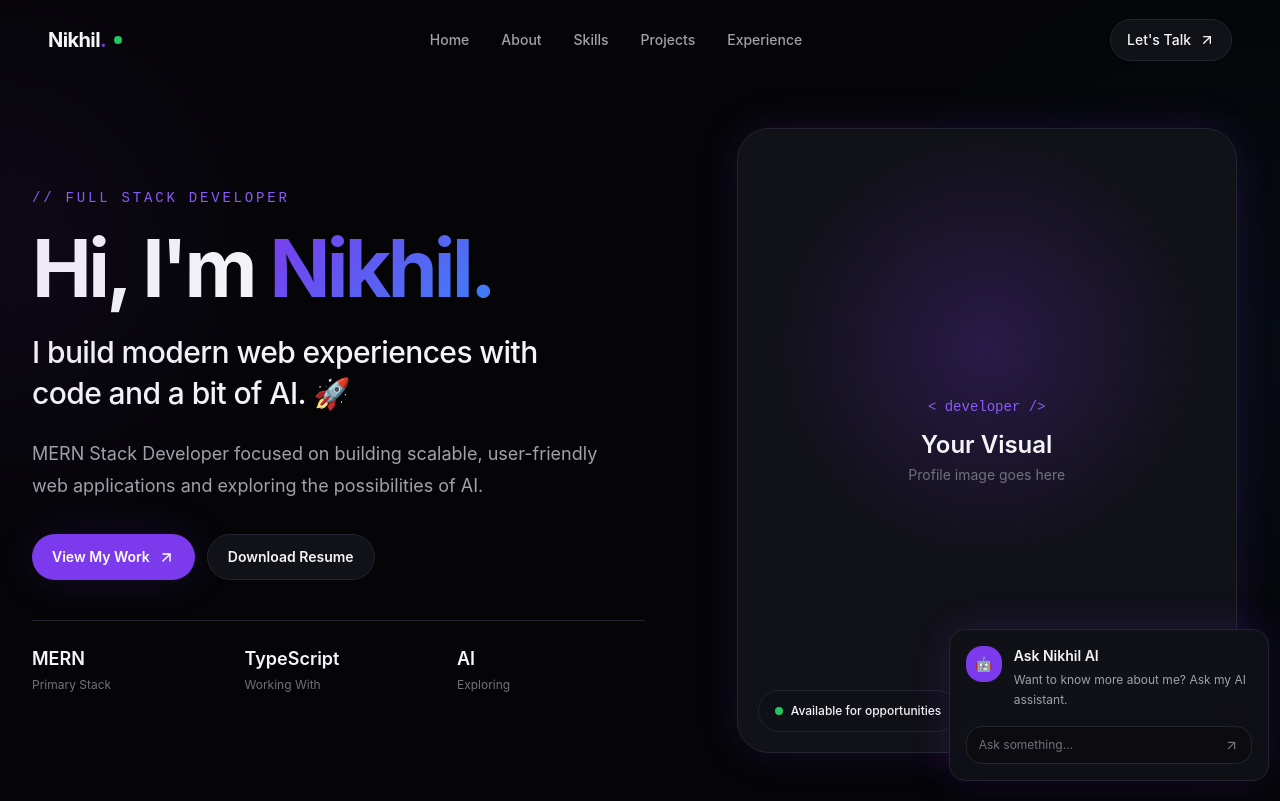
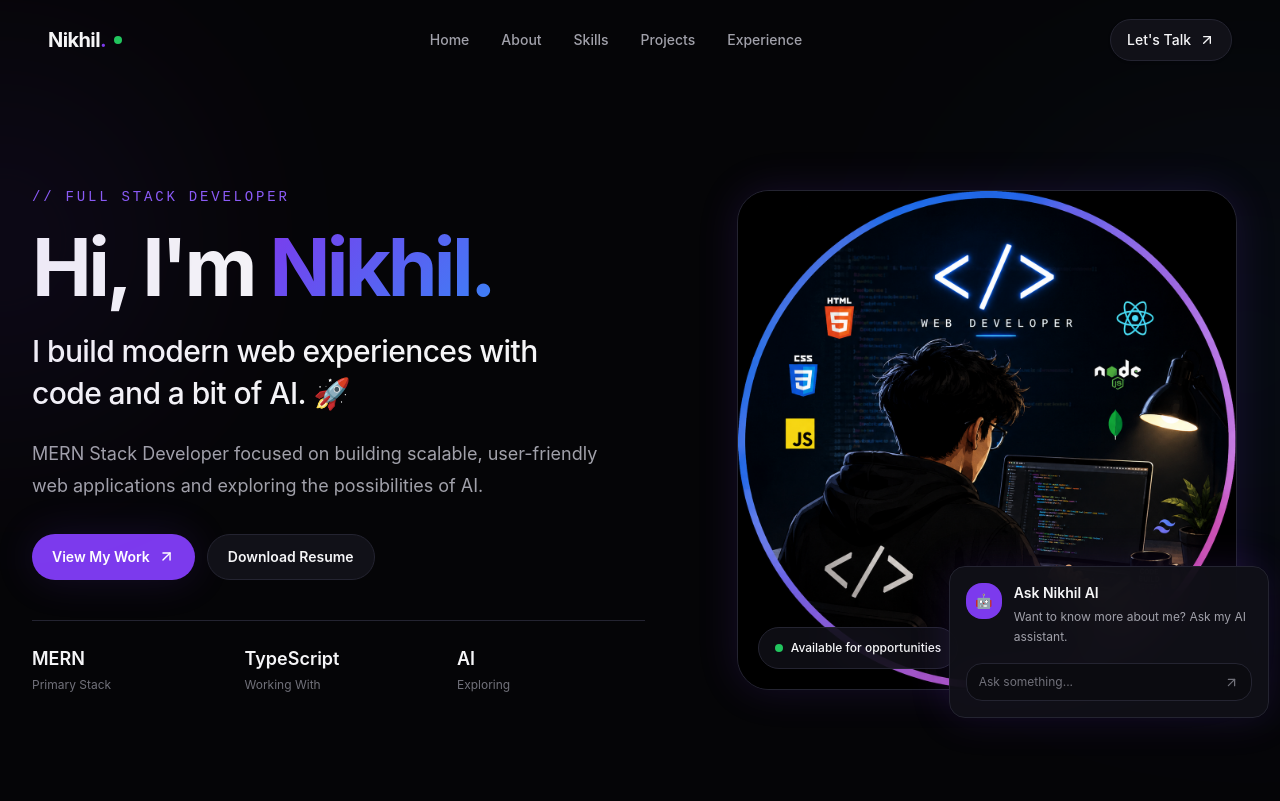
Before and after one commit to nikhilKiroula/portfolio, a React app: page / in a window 1280 px wide. Built offline with nearby package versions, Linux system fonts and the light colour scheme; the HTML template or start-up script is replaced by a standard one.

Commit message:
feat: add profile image to Hero component and enhance image container styles

```diff
--- a/src/sections/Hero/Hero.tsx
+++ b/src/sections/Hero/Hero.tsx
@@ -1,6 +1,7 @@
 import { ArrowUpRight } from "lucide-react";
 
 import Container from "../../components/common/Container";
+import profileImage from "../../assets/images/profile/profile.png";
 
 function Hero() {
   return (
@@ -107,22 +108,14 @@ function Hero() {
           <div className="relative mx-auto w-full max-w-[420px] pb-24 sm:max-w-[460px] sm:pb-20 lg:max-w-[500px] lg:pb-0">
             {" "}
             {/* Main image container. Replace the placeholder with the real profile image later. */}
-            <div className="relative mx-auto aspect-[4/5] w-full overflow-hidden rounded-[2rem] border border-[var(--color-border)] bg-[var(--color-surface)] shadow-[var(--shadow-primary)]">
-              {/* Placeholder until the final profile image is added. */}
-              <div className="flex h-full items-center justify-center bg-[radial-gradient(circle_at_50%_35%,rgba(124,58,237,0.22),transparent_45%)] px-8 text-center">
-                <div>
-                  <p className="font-mono text-sm text-[var(--color-primary-hover)]">
-                    &lt; developer /&gt;
-                  </p>
-
-                  <p className="mt-3 text-2xl font-semibold">Your Visual</p>
-
-                  <p className="mt-1 text-sm text-[var(--color-text-muted)]">
-                    Profile image goes here
-                  </p>
-                </div>
-              </div>
-
+            <div className="group relative mx-auto aspect-square w-full overflow-hidden rounded-[2rem] border border-[var(--color-border)] bg-[var(--color-surface)] shadow-[var(--shadow-primary)] transition-all duration-500 ease-out hover:-translate-y-1 hover:scale-[1.02] hover:border-[var(--color-primary)] hover:shadow-[0_0_45px_rgba(124,58,237,0.2)]">
+              {" "}
+              {/* Developer profile visual. */}
+              <img
+                src={profileImage}
+                alt="Developer working at a laptop"
+                className="h-full w-full object-cover object-center transition-transform duration-700 ease-out group-hover:scale-[1.03]"
+              />
               {/* Small status card layered over the image. */}
               <div className="absolute bottom-4 left-4 max-w-[calc(100%-2rem)] rounded-xl border border-[var(--color-border)] bg-[rgba(17,17,24,0.82)] px-3 py-2.5 backdrop-blur-xl sm:bottom-5 sm:left-5 sm:px-4 sm:py-3">
                 <div className="flex items-center gap-2">
@@ -135,7 +128,7 @@ function Hero() {
               </div>
             </div>
             {/* AI assistant preview card. */}
-            <div className="relative z-10 mx-auto -mt-14 w-[calc(100%-1.5rem)] rounded-2xl border border-[var(--color-border)] bg-[rgba(17,17,24,0.92)] p-4 shadow-[var(--shadow-primary)] backdrop-blur-xl sm:mr-[-1rem] sm:ml-auto sm:w-[20rem] lg:absolute lg:-right-8 lg:-bottom-7 lg:m-0">
+            <div className="relative z-10 mx-auto -mt-14 w-[calc(100%-1.5rem)] rounded-2xl border border-[var(--color-border)] bg-[rgba(17,17,24,0.92)] p-4 shadow-[var(--shadow-primary)] backdrop-blur-xl transition-all duration-300 ease-out hover:-translate-y-1 hover:border-[var(--color-primary)] sm:mr-[-1rem] sm:ml-auto sm:w-[20rem] lg:absolute lg:-right-8 lg:-bottom-7 lg:m-0">
               <div className="flex items-start gap-3">
                 <div className="flex h-9 w-9 shrink-0 items-center justify-center rounded-lg bg-[var(--color-primary)] text-sm">
                   🤖
@@ -152,7 +145,7 @@ function Hero() {
 
               <button
                 type="button"
-                className="mt-4 flex w-full items-center justify-between rounded-lg border border-[var(--color-border)] bg-[var(--color-bg-secondary)] px-3 py-2.5 text-left text-xs text-[var(--color-text-muted)] transition-colors hover:border-[var(--color-primary)] hover:text-[var(--color-text)]"
+                className="mt-4 flex w-full items-center justify-between rounded-lg border border-[var(--color-border)] bg-[var(--color-bg-secondary)] px-3 py-2.5 text-left text-xs text-[var(--color-text-muted)] transition-all duration-200 hover:border-[var(--color-primary)] hover:bg-[var(--color-surface)] hover:text-[var(--color-text)]"
               >
                 <span>Ask something...</span>
                 <ArrowUpRight size={15} />
```
Also changed, not shown: src/assets/images/profile/profile.png (added).
